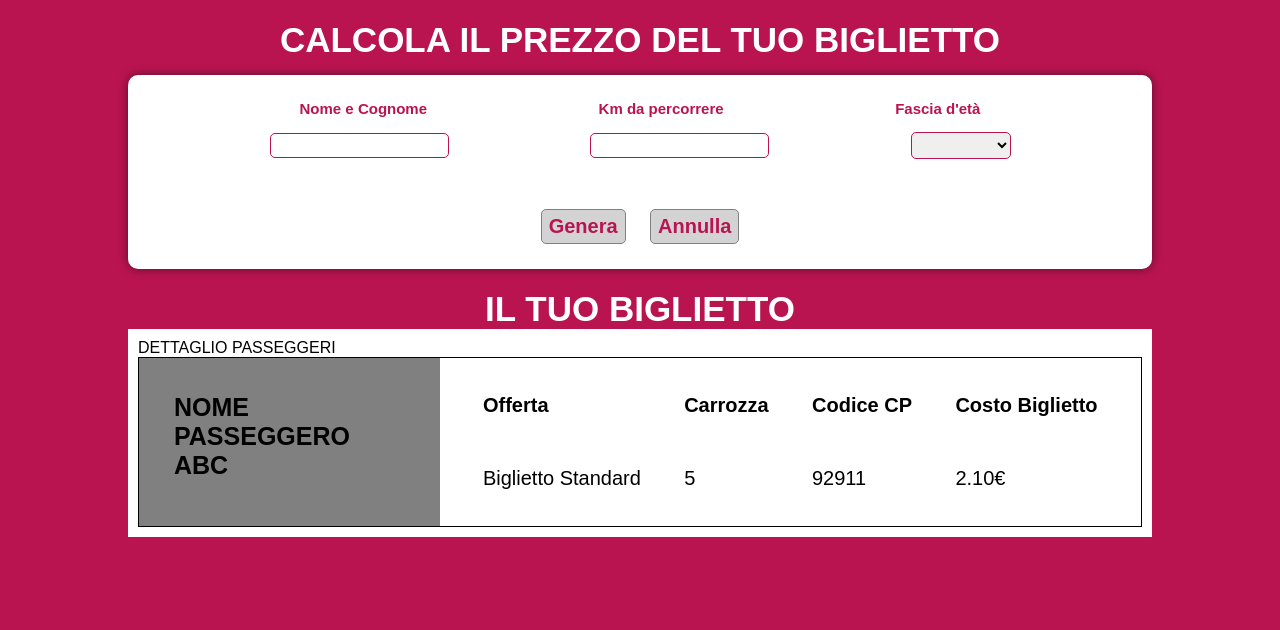
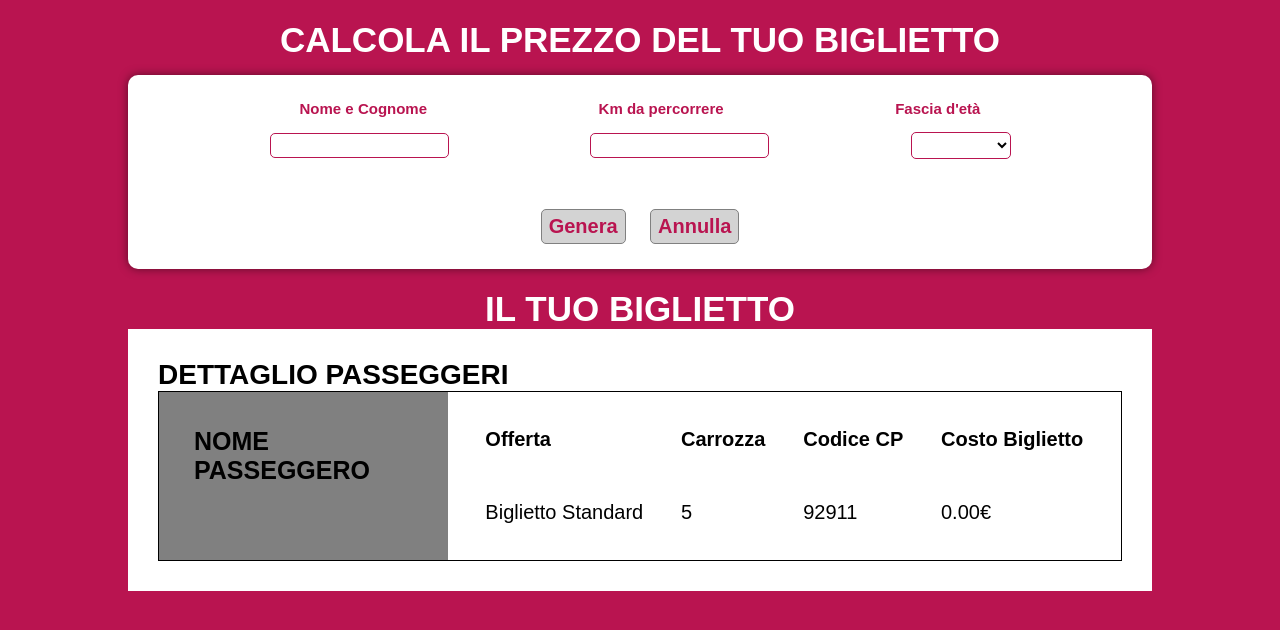
Before and after one commit to Andrea8802/js-biglietto-treno-form, a plain HTML site: page index.html in a window 1280 px wide. Both pictures are taken after a click on the button "Genera". Drawn offline with Linux system fonts and the light colour scheme.

Commit message:
name output dom js done

```diff
--- a/css/style.css
+++ b/css/style.css
@@ -14,11 +14,15 @@ body{
 }
 
 /* Main Rules */
-h1{
+h2{
     color: white;
     text-align: center;
     font-size: 35px;
     margin-top: 20px;
+}
+
+h3{
+    font-size: 28px;
 }
 
 .input-cont{
@@ -51,6 +55,7 @@ h1{
             border: 1px solid var(--primary-color);
             border-radius: 5px;
             padding: 4px 0;
+            background-color: white;
         }
 
 .buttons{
@@ -73,7 +78,7 @@ h1{
     background-color: white;
     width: 80%;
     margin: auto;
-    padding: 10px;
+    padding: 30px;
 }
 
     .output{
--- a/index.html
+++ b/index.html
@@ -10,9 +10,9 @@
 <body>
 
     <main>
-        <h1>
+        <h2>
             CALCOLA IL PREZZO DEL TUO BIGLIETTO
-        </h1>
+        </h2>
         <section class="input-cont">
             <div class="labels">
                 <label for="nome">
@@ -45,20 +45,20 @@
             </div>
             </section>
 
-            <h1>
+            <h2>
                 IL TUO BIGLIETTO
-            </h1>
+            </h2>
 
             <section class="output-cont">
-                <div>
+                <h3>
                     DETTAGLIO PASSEGGERI
-                </div>
+                </h3>
                 <div class="output">
                     <div class="name">
                         <div>
                             NOME PASSEGGERO
                         </div>
-                    <div id="nomePasseggero">ABC</div>
+                    <div id="nomePasseggero"></div>
                 </div>
 
 
@@ -98,9 +98,7 @@
                             </div>
 
 
-                            <div id="costoBiglietto">
-                                2.10€
-                            </div>
+                            <div id="costoBiglietto"></div>
                         </div>
                     </div>
                 </div>
--- a/js/main.js
+++ b/js/main.js
@@ -1,14 +1,7 @@
 // Calcolo prezzo biglietto del viaggio in base all'età e ai km da percorrere 2.0
 
 // Dichiarazioni variabili
-const nomeInput = document.getElementById("nomeInput");
-const nomeCognome = nomeInput.value;
 
-const kmInput = document.getElementById("kmInput");
-const kmViaggio = kmInput.value;
-
-const etaInput = document.getElementById("etaInput");
-const fasciaEta = etaInput.value;
 
 const prezzoAlKm = 0.21;
 let prezzoViaggio;
@@ -25,6 +18,16 @@ const annulla = document.querySelector("#annulla");
 // Bottone "Genera"
 genera.addEventListener("click",
     function() {
+        // Dichiarazioni costanti per il bottone
+        const nomeInput = document.getElementById("nomeInput");
+        const nomeCognome = nomeInput.value;
+
+        const kmInput = document.getElementById("kmInput");
+        const kmViaggio = kmInput.value;
+
+        const etaInput = document.getElementById("etaInput");
+        const fasciaEta = etaInput.value;
+
         // Moltiplicare km X 0.21€
         prezzoViaggio = prezzoAlKm * kmViaggio;
 
@@ -32,15 +35,20 @@ genera.addEventListener("click",
         if(fasciaEta === "minorenne"){
             sconto = prezzoViaggio * 0.20;
             prezzoViaggio -= sconto;
+            console.log(prezzoViaggio)
 
         } else if (fasciaEta === "over65"){// Altrimenti se è over65 sconto del 40%
             sconto = prezzoViaggio * 0.40;
             prezzoViaggio -= sconto;
+            console.log(prezzoViaggio)
+
 
         }
 
+        // Inserimento nome passeggero
+        document.getElementById("nomePasseggero").innerHTML = nomeCognome;
         // Output del prezzo finale (massimo 2 decimali)
-        document.getElementById("prezzo").innerHTML = `Il prezzo del tuo biglietto è di ${prezzoViaggio.toFixed(2)}€`;
+        document.getElementById("costoBiglietto").innerHTML = prezzoViaggio.toFixed(2) + "€";
 
         // Pulizia input
         nomeInput.value = null;
```
